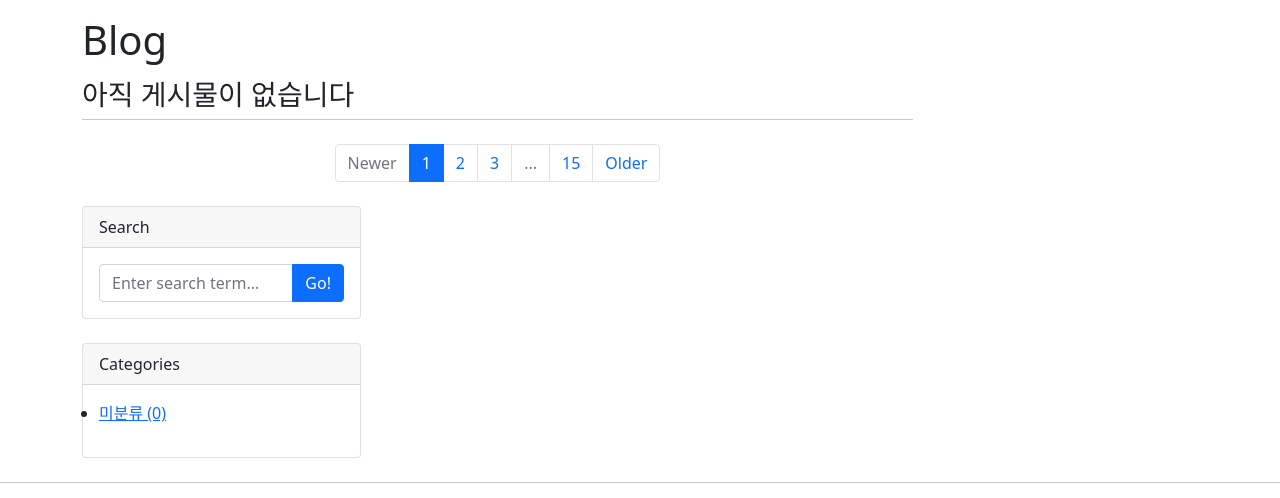
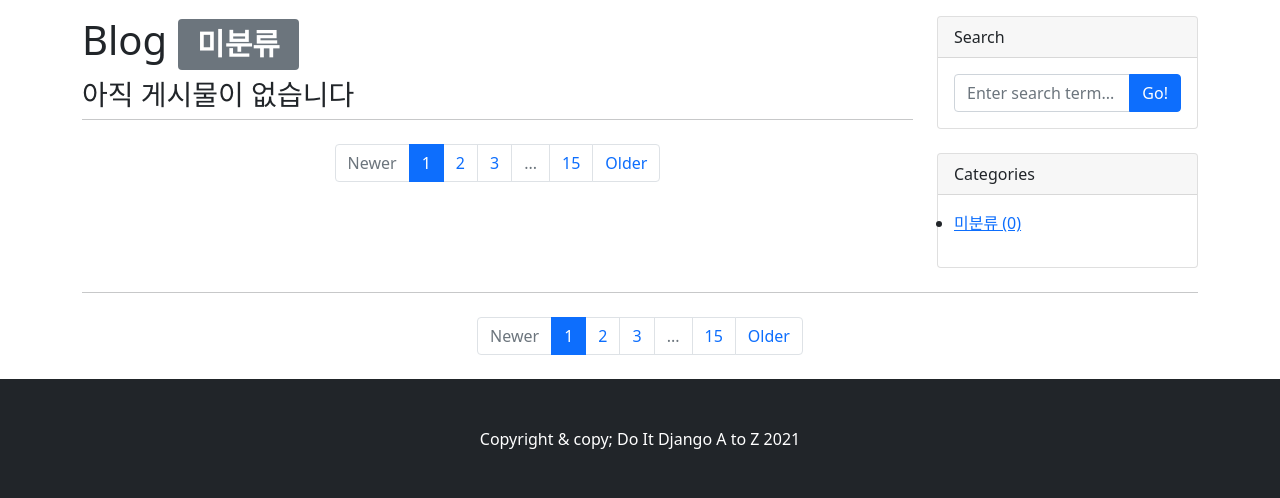
Before and after one commit to SYdney-Go/do_it_django_book_version, a Django app: page /blog/category/no_category/ in a window 1280 px wide. Shown: the part 56-554 px from the top of the page. Run offline with Django 3.2, Linux system fonts and the light colour scheme; data that the repository does not hold is empty; some libraries are stand-ins or nearby versions.

Commit message:
20210919_1735
아직 tag랑 category 만드는게 익숙하지는 않네...ㅠㅠ 몇 번 더 반복해보자!!

그리고 부트스트랩 코드 귀찮아서 교재에 있는거 배꼈는데 안돌아간다... 버전이 빠르게 변하는 만큼 귀찮아도 홈페이지에 직접 들어가서 가지고 오자!><

```diff
--- a/blog/templates/blog/post_list.html
+++ b/blog/templates/blog/post_list.html
@@ -1,8 +1,10 @@
 {% extends 'blog/base.html' %}
 
 {% block main_area %}
-    <div class="col-md-8 col-lg-9" id="main-area">
-            <h1>Blog {% if category %}<span class="badge badge-secondary">{{ category }}{% endif %}</span><h1>
+    <h1>Blog
+        {% if category %}<span class="badge bg-secondary">{{ category }}{% endif %}</span>
+        {% if tag %}<span class="badge bg-secondary">{{ tag }}{% endif %}</span>
+    <h1>
     {% if post_list.exists %}
         {% for p in post_list %}
         <!--Blog Post-->
@@ -14,9 +16,9 @@
             {% endif %}
             <div class="card-body">
                 {% if p.category %}
-                            <span class="badge badge-secondary float-right">{{ p.category }}</span>
+                    <span class="badge bg-secondary float-right">{{ p.category }}</span>
                 {% else %}
-                            <span class="badge badge-secondary float-right">미분류</span>
+                    <span class="badge bg-secondary float-right">미분류</span>
                 {% endif %}
                 <h2 class="card-title h4">{{ p.title }}</h2>
                 {% if p.hook_text %}
@@ -28,13 +30,13 @@
                     <i class='fas fa-tags'></i>
                     {% for tag in p.tags.iterator %}
                         <a href="{{ tag.get_absolute_url }}">
-                                    <span class="badge badge-pill badge-light">
+                            <span class="badge rounded-pill bg-light text-dark"">
                                 {{ tag }}
                             </span>
                         </a>
+                        {% endfor %}
                         <br/>
                         <br/>
-                            {% endfor %}
                 {% endif %}
                 <a class="btn btn-primary" href="{{ p.get_absolute_url }}">Read more →</a>
             </div>
@@ -47,7 +49,7 @@
     {% else %}
         <h3>아직 게시물이 없습니다</h3>
     {% endif %}
-        </div>
+
     <!-- Pagination-->
     <nav aria-label="Pagination">
         <hr class="my-0" />
@@ -61,5 +63,4 @@
         <li class="page-item"><a class="page-link" href="#!">Older</a></li>
         </ul>
     </nav>
-    </div>
 {% endblock %}
--- a/blog/urls.py
+++ b/blog/urls.py
@@ -2,6 +2,7 @@ from django.urls import path
 from . import views
 
 urlpatterns = [
+    path('tag/<str:slug>/', views.tag_page),
     path('category/<str:slug>/', views.category_page),
     path('', views.PostList.as_view()),
     path('<int:pk>/', views.PostDetail.as_view()),
--- a/blog/views.py
+++ b/blog/views.py
@@ -1,7 +1,7 @@
 from django.shortcuts import render
 from django.views.generic import ListView
 from django.views.generic import DetailView
-from .models import Post, Category
+from .models import Post, Category, Tag
 
 class PostList(ListView):
     model = Post
@@ -52,3 +52,19 @@ def single_post_page(request, pk):
             'post':post
         }
     )
+
+
+def tag_page(request, slug):
+    tag = Tag.objects.get(slug=slug)
+    post_list = tag.post_set.all()
+
+    return render(
+        request,
+        'blog/post_list.html',
+        {
+            'post_list': post_list,
+            'tag': tag,
+            'categories': Category.objects.all(),
+            'no_category_post_count': Post.objects.filter(category=None).count(),
+        }
+    )
```
Also changed, not shown: blog/tests.py (+17 -0 lines). Lines whose indentation alone changed are shown as unchanged.
